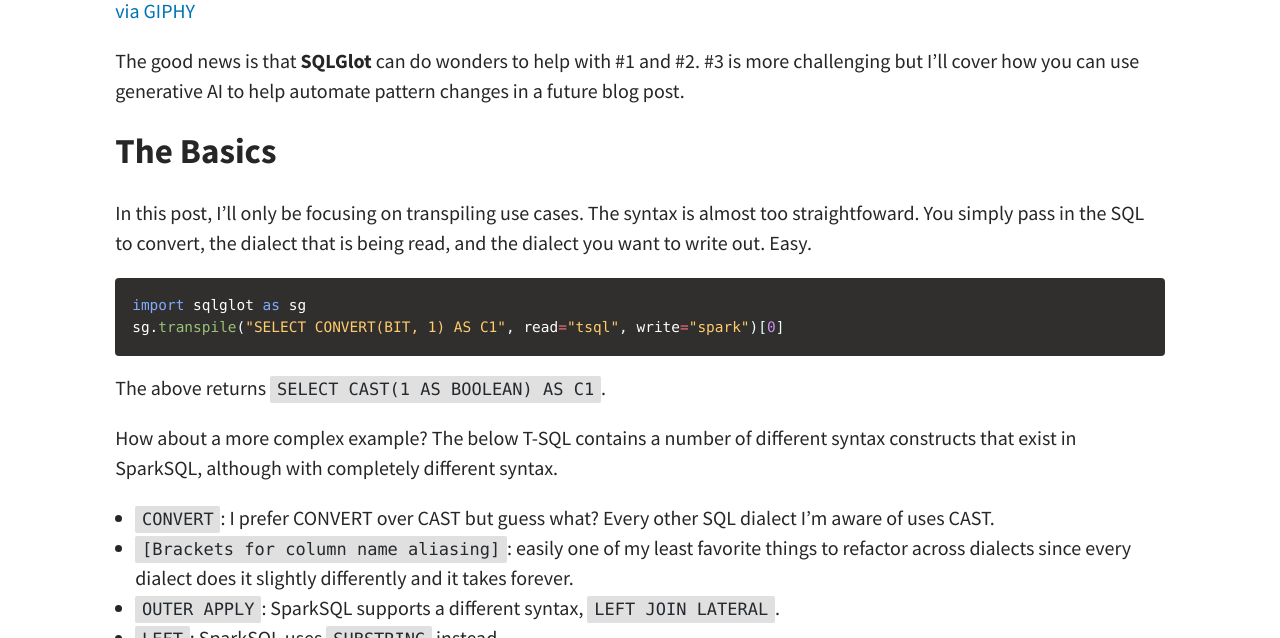
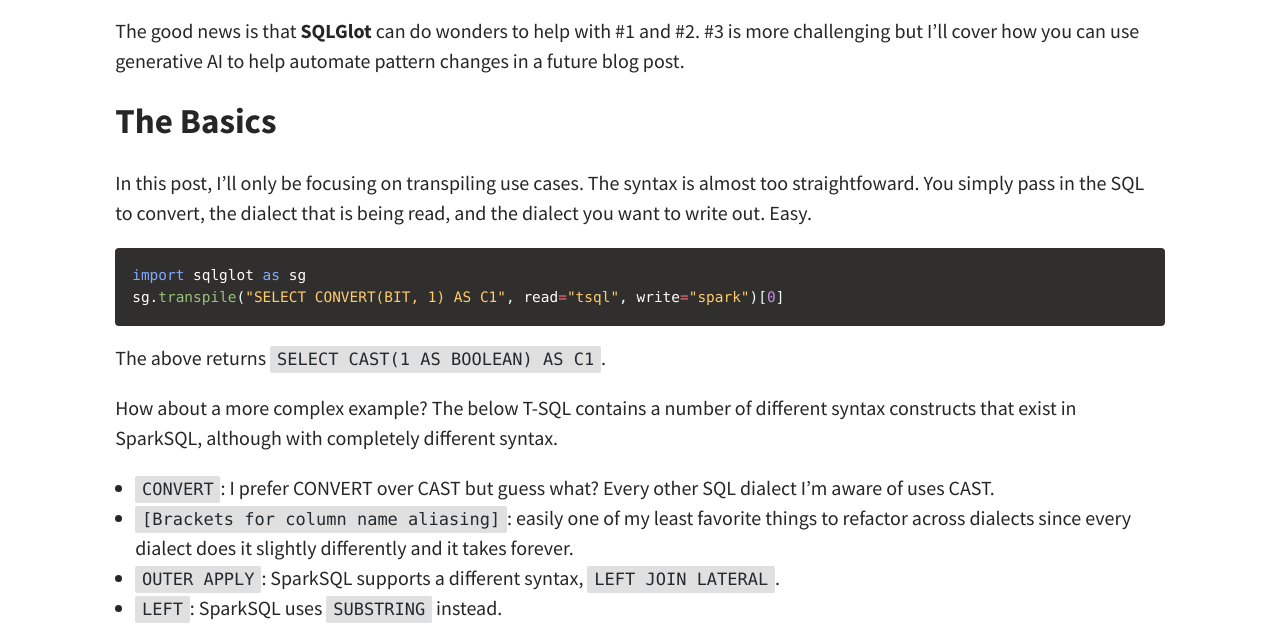
Before and after one commit to mwc360/mwc360.github.io, a Jekyll site: the page built from _posts/2024-04-17-The-SQL-Decoder-Ring-for-Replatforming-to-Fabric-And-Databricks.md, in a window 1280 px wide and 900 px high, scrolled down 1880 px, cut to the strip 262-900 px from the top of the window. Built offline with Jekyll 4.4.1, drawn with Linux system fonts in a browser that asks for light colours; comment, search, counter and statistics services are not loaded.

Commit message:
Update 2024-04-17-The-SQL-Decoder-Ring-for-Replatforming-to-Fabric-And-Databricks.md

```diff
--- a/_posts/2024-04-17-The-SQL-Decoder-Ring-for-Replatforming-to-Fabric-And-Databricks.md
+++ b/_posts/2024-04-17-The-SQL-Decoder-Ring-for-Replatforming-to-Fabric-And-Databricks.md
@@ -23,7 +23,7 @@
 1. **Volume of code to refactor:** In my career I can think of a few environments I've worked on where there were hundreds of thousands of lines of code that made up the platform. In a smaller environment, you might have closer to 10,000 lines of code, regardless, that is a whole lot of code to refactor or rewrite to support a different SQL dialect.
 1. **Variety of code to refactor:** Companies migrating to lakehouse architectures are coming from all sorts of data warehousing technologies, and a lot of businesses are unlucky enough to be on the hook for modernizing multiple legacy systems. This means we could be talking about a plethora of SQL dialects that we need to consider.
 1. **Giving up dated coding patterns:** Are you a fan of writing dynamic SQL? Guess what? You'll love PySpark. Sure, you can do some pretty cool stuff with dynamic SQL, but Python + SparkSQL will change your life. _This is the way_.
-<div style="width:100%;height:0;padding-bottom:56%;position:relative;"><iframe src="https://giphy.com/embed/7nTiW8rZymfJJLT8OE" width="100%" height="100%" style="position:absolute" frameBorder="0" class="giphy-embed" allowFullScreen></iframe></div><p><a href="https://giphy.com/gifs/disneyplus-the-mandalorian-mando-themandalorian-7nTiW8rZymfJJLT8OE">via GIPHY</a></p>
+<div style="width:100%;height:0;padding-bottom:56%;position:relative;"><iframe src="https://giphy.com/embed/7nTiW8rZymfJJLT8OE" width="100%" height="100%" style="position:absolute" frameBorder="0" class="giphy-embed" allowFullScreen></iframe></div><p><a href="https://giphy.com/gifs/disneyplus-the-mandalorian-mando-themandalorian-7nTiW8rZymfJJLT8OE"></a></p>
 
 The good news is that **SQLGlot** can do wonders to help with #1 and #2. #3 is more challenging but I'll cover how you can use generative AI to help automate pattern changes in a future blog post.
 
```
